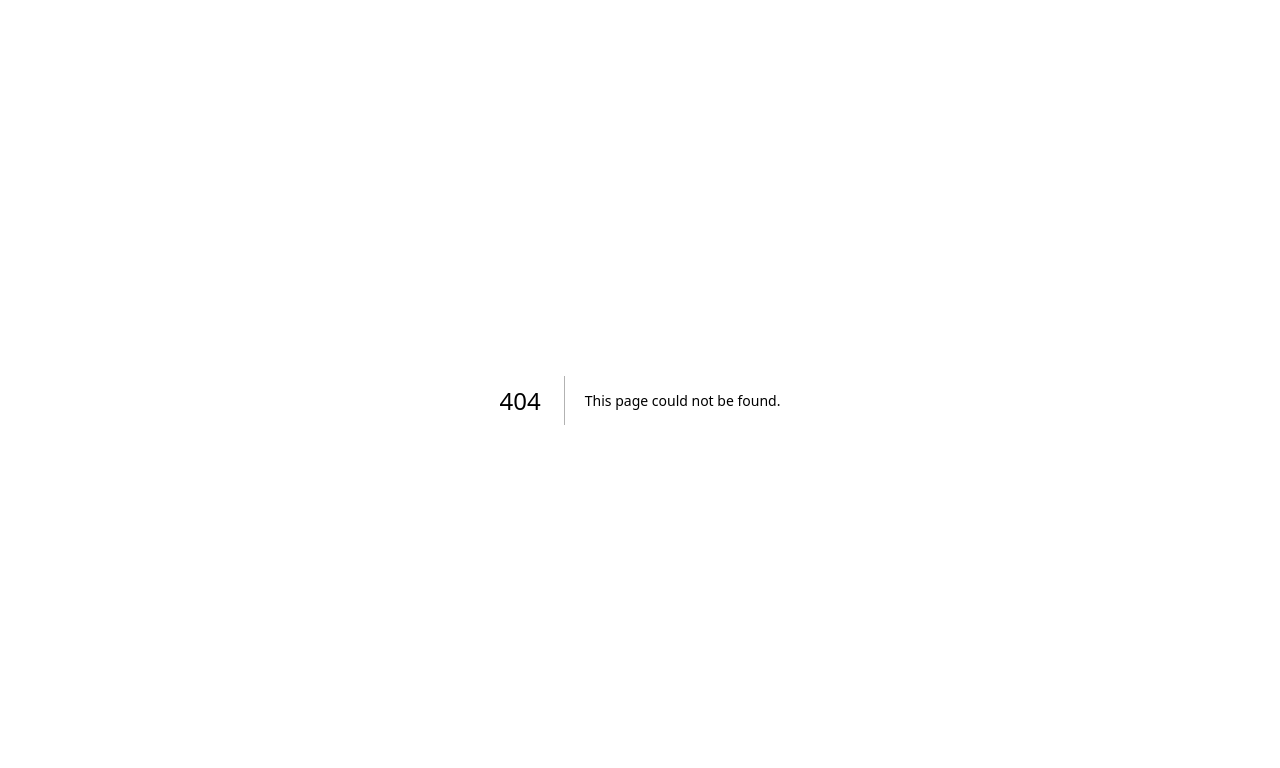
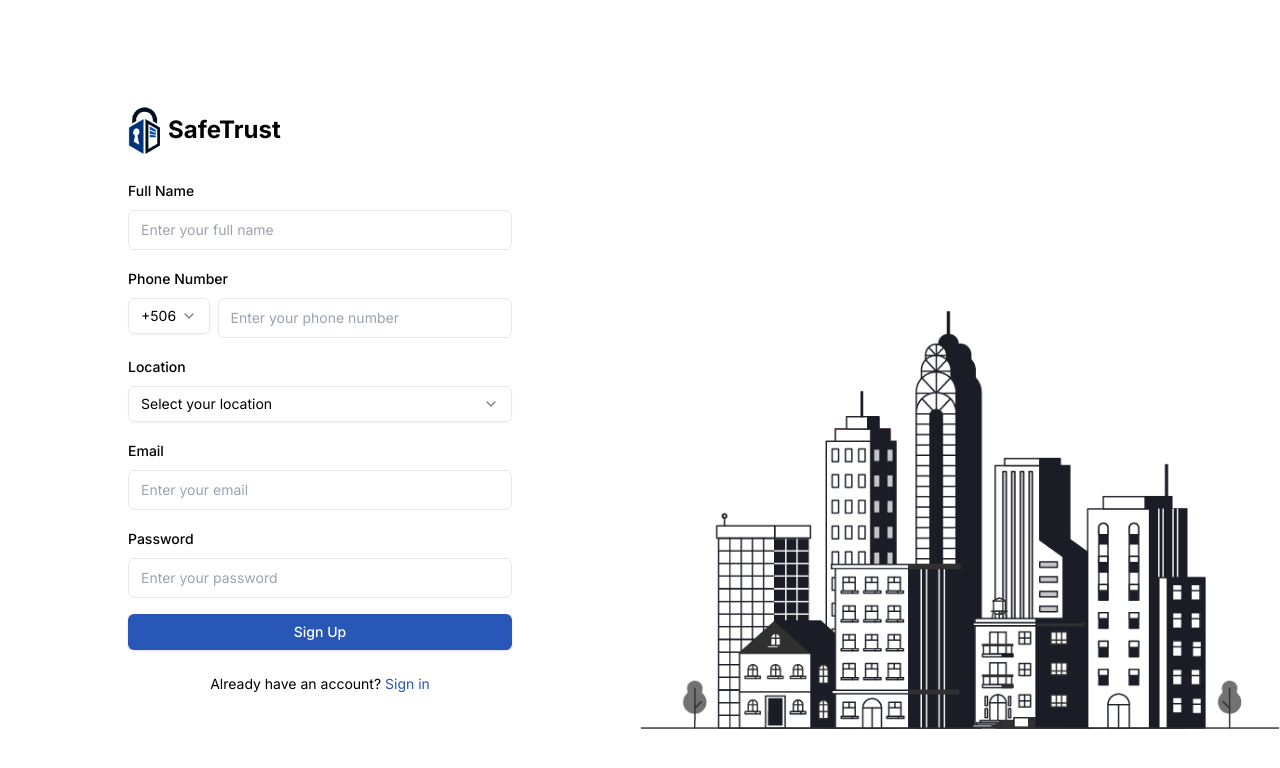
Before and after one commit to safetrustcr/dApp-SafeTrust, a Next.js app in the folder apps/web/: page /register in a window 1280 px wide. Before the commit this address had no page. Shown: the top 768 px of the page. Built offline with nearby package versions, Linux system fonts and the light colour scheme.

Commit message:
feat(web): add /register page route and fix sign-in link to /login

```diff
--- /dev/null
+++ b/apps/web/src/app/register/page.tsx
@@ -0,0 +1,5 @@
+import Register from "@/components/auth/Register";
+
+export default function RegisterPage() {
+  return <Register />;
+}
--- a/apps/web/src/components/auth/Register.tsx
+++ b/apps/web/src/components/auth/Register.tsx
@@ -96,7 +96,7 @@ export default function RegisterPage() {
 
           <div className="text-center text-sm">
             Already have an account?{" "}
-            <Link href="/" className="text-[#2857B8] hover:underline">
+            <Link href="/login" className="text-[#2857B8] hover:underline">
               Sign in
             </Link>
           </div>
```
